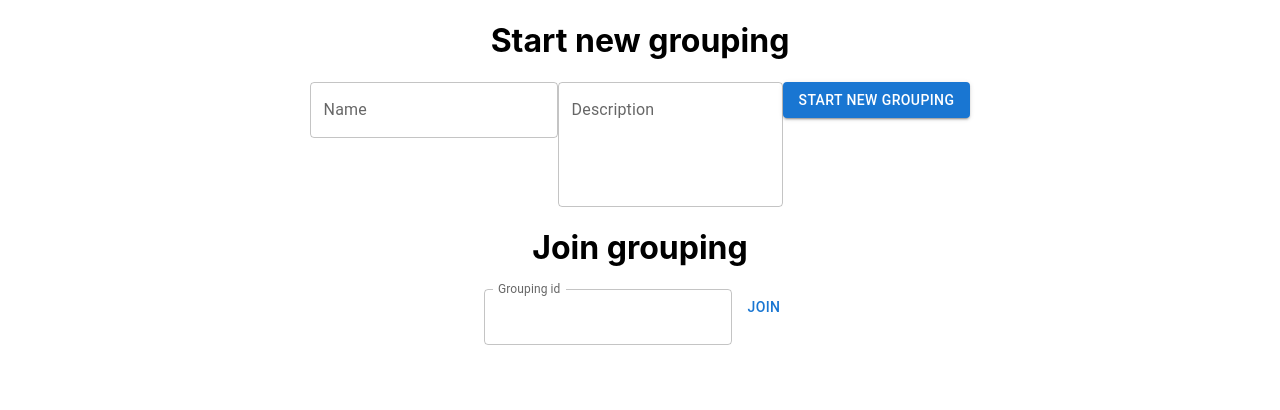
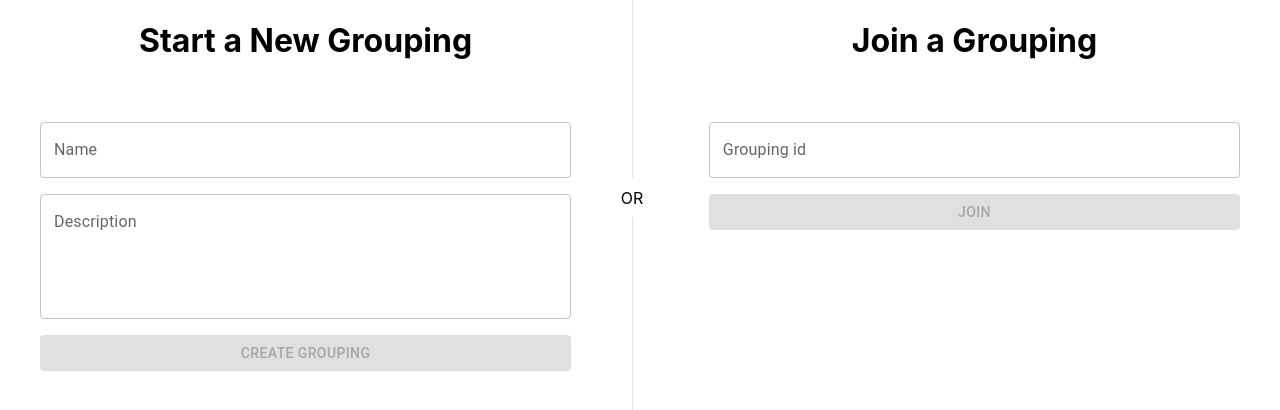
Before and after one commit to aleksilb/silent-grouping, a React (Create React App) app in the folder client/: page / in a window 1280 px wide. Shown: the top 410 px of the page. Built offline with nearby package versions, Linux system fonts and the light colour scheme.

Commit message:
Styling start page

```diff
--- a/client/src/Components/CreateGrouping.js
+++ b/client/src/Components/CreateGrouping.js
@@ -1,10 +1,20 @@
-import {Button, TextField} from "@mui/material";
-import {useState} from "react";
+import {Button, Stack, TextField} from "@mui/material";
+import {useEffect, useState} from "react";
 import * as Server from '../scripts/server';
+import Box from "@mui/material/Box";
 
 function CreateGrouping({created}) {
     const [name, setName] = useState('');
     const [description, setDescription] = useState('');
+    const [enabled, setEnabled] = useState(false);
+
+    useEffect(() => {
+        if(name.length > 0) {
+            setEnabled(true);
+        } else {
+            setEnabled(false);
+        }
+    }, [name]);
 
     function createGrouping() {
         Server.createGrouping(name, description).then(grouping => {
@@ -12,15 +22,16 @@ function CreateGrouping({created}) {
         });
     }
 
-    return <div>
-        <h1>Start new grouping</h1>
+    return <Box >
+        <h1>Start a New Grouping</h1>
+        <Stack sx={{p:5}} spacing={2}>
             <TextField
                 id="name-field"
                 label="Name"
                 variant="outlined"
                 value={name}
-            onChange={evt => setName(evt.target.value)}
-        />
+                onChange={evt => setName(evt.target.value)}/>
+
             <TextField
                 id="description-field"
                 label="Description"
@@ -28,10 +39,10 @@ function CreateGrouping({created}) {
                 value={description}
                 rows={4}
                 multiline
-            onChange={evt => setDescription(evt.target.value)}
-        />
-        <Button variant="contained" onClick={createGrouping}>Start new grouping</Button>
-    </div>
+                onChange={evt => setDescription(evt.target.value)}/>
+            <Button disabled={!enabled} variant="contained" onClick={createGrouping}>Create grouping</Button>
+        </Stack>
+    </Box>
 }
 
 export default CreateGrouping;
--- a/client/src/Components/JoinGrouping.js
+++ b/client/src/Components/JoinGrouping.js
@@ -1,9 +1,19 @@
-import {Button, TextField} from "@mui/material";
-import {useState} from "react";
+import {Button, Stack, TextField} from "@mui/material";
+import {useEffect, useState} from "react";
 import * as Server from "../scripts/server";
+import Box from "@mui/material/Box";
 
 function JoinGrouping({joined}) {
-    const [groupingId, setGroupingId] = useState(null);
+    const [groupingId, setGroupingId] = useState('');
+    const [enabled, setEnabled] = useState(false);
+
+    useEffect(() => {
+        if(groupingId.length > 0) {
+            setEnabled(true);
+        } else {
+            setEnabled(false);
+        }
+    }, [groupingId]);
 
     async function joinGrouping() {
         if(groupingId != null) {
@@ -12,17 +22,20 @@ function JoinGrouping({joined}) {
         }
     }
 
-    return <div>
-        <h1>Join grouping</h1>
+    return <Box>
+        <h1>Join a Grouping</h1>
+        <Stack sx={{p:5}} spacing={2}>
         <TextField
             id="grouping-field"
             label="Grouping id"
-            InputLabelProps={{ shrink: true }}
             value={groupingId || ''}
-            onChange={evt => setGroupingId(evt.target.value)}
-        />
-        <Button onClick={joinGrouping}>Join</Button>
-    </div>
+            onChange={evt => setGroupingId(evt.target.value)}/>
+        <Button
+            variant="contained"
+            disabled={!enabled}
+            onClick={joinGrouping}>Join</Button>
+    </Stack>
+    </Box>
 }
 
 export default JoinGrouping;
--- a/client/src/Components/Start.js
+++ b/client/src/Components/Start.js
@@ -1,7 +1,9 @@
 import CreateGrouping from "./CreateGrouping";
 import {useState} from "react";
+import Box from '@mui/material/Box';
 import JoinGrouping from "./JoinGrouping";
 import NewGrouping from "./NewGrouping";
+import {Divider, Grid} from "@mui/material";
 
 function Start({voterCreated}) {
     const [created, setCreated] = useState(false);
@@ -12,11 +14,20 @@ function Start({voterCreated}) {
         setCreated(true);
     }
 
-    return <div>
-        {!created && <CreateGrouping created={groupingCreated}/>}
+    return <Box>
+        {!created && <Grid container spacing={2}>
+            <Grid item xs>
+                <CreateGrouping created={groupingCreated}/>
+            </Grid>
+            <Divider orientation="vertical" flexItem>
+                OR
+            </Divider>
+            <Grid item xs>
+                <JoinGrouping joined={voterCreated}/>
+            </Grid>
+        </Grid>}
         {created && grouping && <NewGrouping grouping={grouping} joined={voterCreated}/>}
-        {!created && <JoinGrouping joined={voterCreated}/>}
-    </div>
+    </Box>
 }
 
 export default Start;
```
Also changed, not shown: client/package.json (+6 -5 lines), 1 other file (tests, documents, lock files or other folders). Lines whose indentation alone changed are shown as unchanged.
